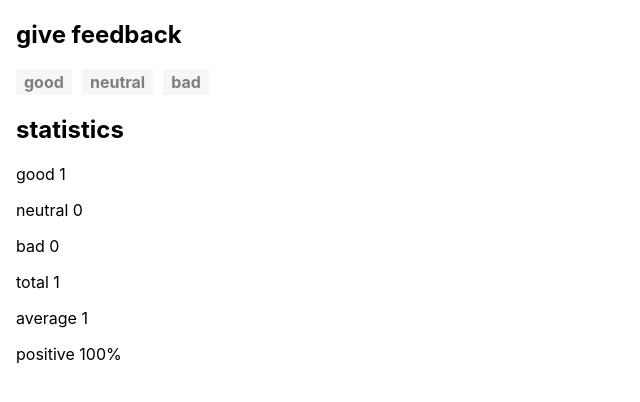
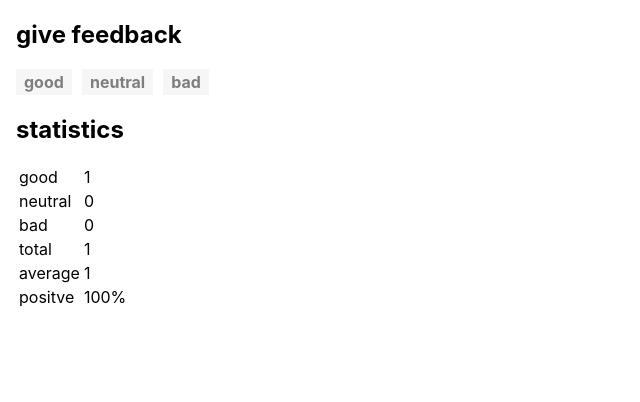
Before and after one commit to perterHUAN/fullstackopen, a React (Create React App) app in the folder part1/unicafe/: page / in a window 1280 px wide. Both pictures are taken after a click on the button "good". Shown: the top 402 px of the page, without its empty margins (0-640 px from the left). Built offline with nearby package versions, Linux system fonts and the light colour scheme.

Commit message:
1.11 unicafe use table to show statistics

```diff
--- a/part1/unicafe/src/Statistics.js
+++ b/part1/unicafe/src/Statistics.js
@@ -10,16 +10,34 @@
   return (
     <>
       <h2>statistics</h2>
-      <StatisticLine label="good" text="good" value={good} />
-      <StatisticLine label="neutral" text="neutral" value={neutral} />
-      <StatisticLine label="bad" text="bad" value={bad} />
-      <StatisticLine label="total" text="total" value={total} />
-      <StatisticLine label="average" text="average" value={average} />
-      <StatisticLine
-        label="positive percentage"
-        text="positive"
-        value={positive}
-      />
+      <table>
+        <tbody>
+          <tr>
+            <td>good</td>
+            <td>{good}</td>
+          </tr>
+          <tr>
+            <td>neutral</td>
+            <td>{neutral}</td>
+          </tr>
+          <tr>
+            <td>bad</td>
+            <td>{bad}</td>
+          </tr>
+          <tr>
+            <td>total</td>
+            <td>{total}</td>
+          </tr>
+          <tr>
+            <td>average</td>
+            <td>{average}</td>
+          </tr>
+          <tr>
+            <td>positve</td>
+            <td>{positive}%</td>
+          </tr>
+        </tbody>
+      </table>
     </>
   );
 }
```
